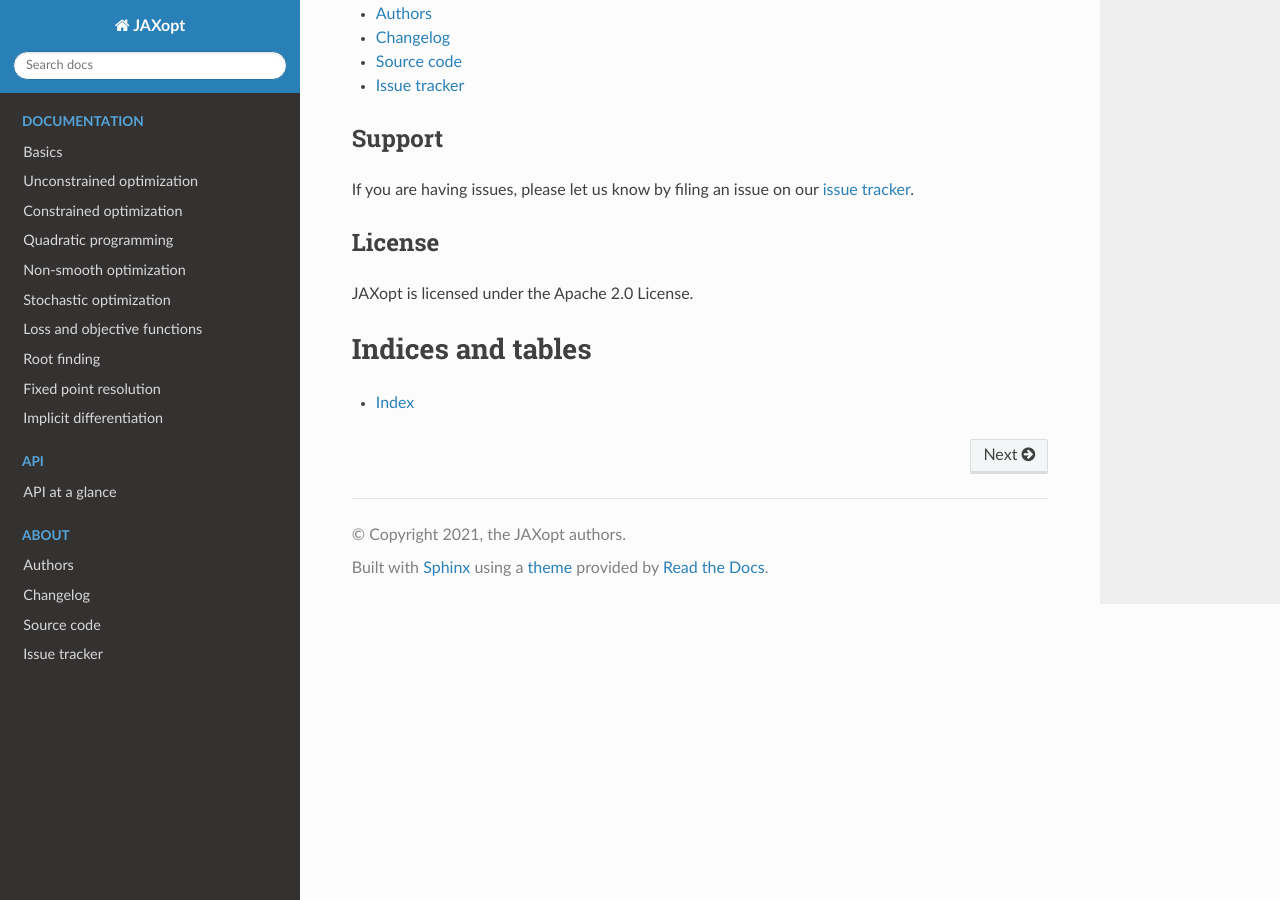
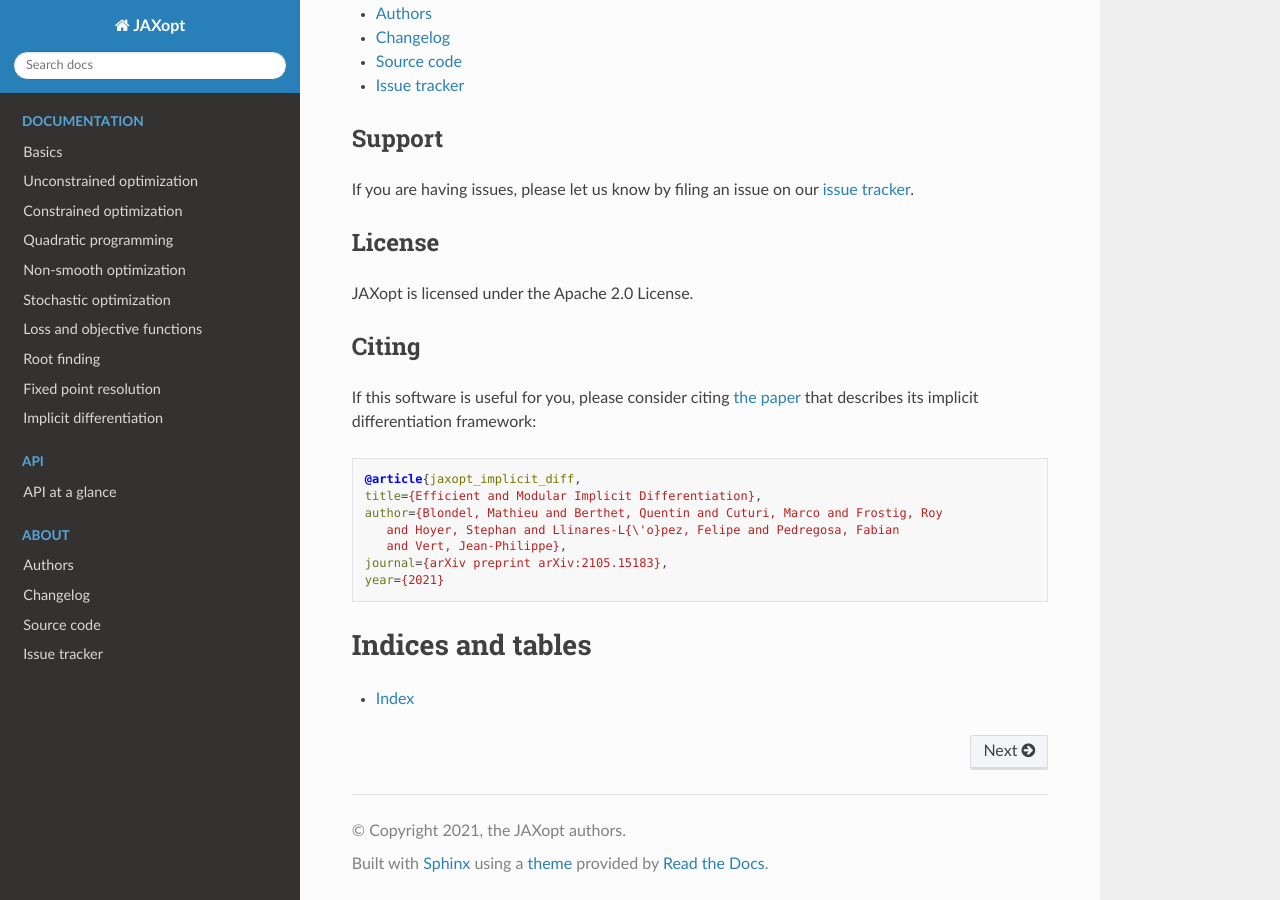
Before and after one commit to google/jaxopt, a Sphinx documentation site: the page built from docs/index.rst, in a window 1280 px wide and 900 px high, scrolled down 1206 px. Built offline with Sphinx 7.4.7 and the Read the Docs theme 2.0.0, drawn with Linux system fonts in a browser that asks for light colours; pages that are not in the unit, such as notebooks, are missing from menus.

Commit message:
add citing information to the documentation

```diff
--- a/docs/index.rst
+++ b/docs/index.rst
@@ -75,6 +75,25 @@ License
 
 JAXopt is licensed under the Apache 2.0 License.
 
+
+Citing
+------
+
+If this software is useful for you, please consider citing
+`the paper <https://arxiv.org/abs/2105.15183>`_ that describes
+its implicit differentiation framework:
+
+.. code-block:: bibtex
+
+   @article{jaxopt_implicit_diff,
+   title={Efficient and Modular Implicit Differentiation},
+   author={Blondel, Mathieu and Berthet, Quentin and Cuturi, Marco and Frostig, Roy
+      and Hoyer, Stephan and Llinares-L{\'o}pez, Felipe and Pedregosa, Fabian
+      and Vert, Jean-Philippe},
+   journal={arXiv preprint arXiv:2105.15183},
+   year={2021}
+
+
 Indices and tables
 ==================
 
```
